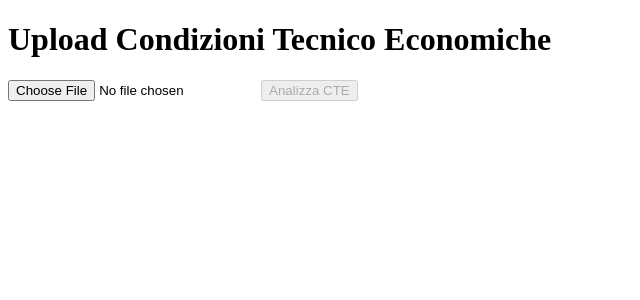
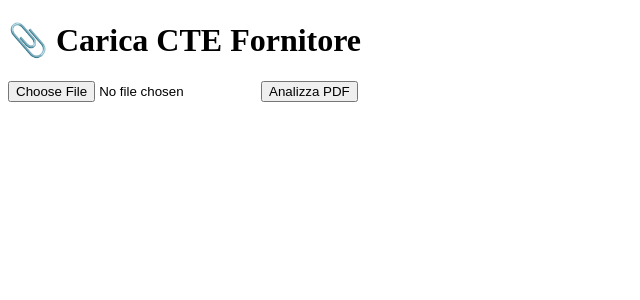
Before and after one commit to massimogalioto/frontend-offerte, a Next.js app: page /upload_cte in a window 1280 px wide. Shown: the top 300 px of the page, without its empty margins (0-640 px from the left). Built offline with nearby package versions, Linux system fonts and the light colour scheme.

Commit message:
Update upload_cte.jsx

```diff
--- a/pages/upload_cte.jsx
+++ b/pages/upload_cte.jsx
@@ -1,73 +1,125 @@
 import { useState } from 'react'
 
-export default function UploadCte() {
+export default function UploadCTE() {
   const [file, setFile] = useState(null)
-  const [analisi, setAnalisi] = useState(null)
+  const [risultato, setRisultato] = useState(null)
+  const [fonteCte, setFonteCte] = useState('')
   const [errore, setErrore] = useState(null)
-  const [caricamento, setCaricamento] = useState(false)
+  const [successo, setSuccesso] = useState(null)
+  const [loading, setLoading] = useState(false)
+  const [salvataggio, setSalvataggio] = useState(false)
 
-  const handleUpload = async () => {
+  const handleUpload = async e => {
+    e.preventDefault()
+    if (!file) return
+
     setErrore(null)
-    setAnalisi(null)
-    setCaricamento(true)
+    setSuccesso(null)
+    setRisultato(null)
+    setFonteCte('')
+    setLoading(true)
 
-    try {
     const formData = new FormData()
     formData.append('file', file)
 
-      // Step 1: upload e lettura testo
-      const resUpload = await fetch('https://backend-offerte-production.up.railway.app/upload-cte', {
+    try {
+      const res = await fetch('https://backend-offerte-production.up.railway.app/upload-cte', {
         method: 'POST',
+        headers: {
+          'x-api-key': 'mia_chiave_super_segreta_2024'
+        },
         body: formData
       })
-      const testoEstratto = await resUpload.json()
 
-      // Step 2: analisi testo con AI
-      const resAnalisi = await fetch('https://backend-offerte-production.up.railway.app/analizza-cte', {
+      const data = await res.json()
+      if (!res.ok || data.errore) throw new Error(data.dettagli || data.errore || 'Errore durante analisi CTE')
+      setRisultato(data.output_ai || data)
+    } catch (err) {
+      setErrore(err.message)
+    } finally {
+      setLoading(false)
+    }
+  }
+
+  const handleSalva = async () => {
+    if (!risultato) return
+
+    setSalvataggio(true)
+    setErrore(null)
+    setSuccesso(null)
+
+    try {
+      const res = await fetch('https://backend-offerte-production.up.railway.app/salva-offerta', {
         method: 'POST',
         headers: {
           'Content-Type': 'application/json',
           'x-api-key': 'mia_chiave_super_segreta_2024'
         },
-        body: JSON.stringify({ testo: testoEstratto.contenuto_testo })
+        body: JSON.stringify({
+          ...risultato,
+          fonte_cte: fonteCte
         })
-      const risultato = await resAnalisi.json()
+      })
 
-      setAnalisi(risultato)
+      const data = await res.json()
+      if (!res.ok || data.errore) throw new Error(data.errore || 'Errore nel salvataggio')
+      setSuccesso('✅ Offerta salvata in Airtable con successo.')
     } catch (err) {
-      setErrore('Errore durante l’analisi della CTE.')
+      setErrore(err.message)
     } finally {
-      setCaricamento(false)
+      setSalvataggio(false)
     }
   }
 
   return (
-    <main className="min-h-screen flex flex-col items-center justify-start p-6 bg-gray-100">
-      <h1 className="text-2xl font-bold mb-4">Upload Condizioni Tecnico Economiche</h1>
+    <main className="min-h-screen bg-gray-100 py-10 px-4 flex flex-col items-center">
+      <div className="bg-white shadow-md rounded p-6 w-full max-w-xl">
+        <h1 className="text-2xl font-bold mb-4">📎 Carica CTE Fornitore</h1>
+        <form onSubmit={handleUpload} className="space-y-4">
+          <input
+            type="file"
+            accept="application/pdf"
+            onChange={e => setFile(e.target.files[0])}
+            className="block w-full p-2 border rounded"
+            required
+          />
+          <button
+            type="submit"
+            className="bg-blue-600 text-white py-2 px-4 rounded hover:bg-blue-700"
+          >
+            {loading ? 'Analisi in corso...' : 'Analizza PDF'}
+          </button>
+        </form>
+
+        {errore && <p className="mt-4 text-red-600 font-semibold">❌ {errore}</p>}
+        {successo && <p className="mt-4 text-green-600 font-semibold">{successo}</p>}
+
+        {risultato && (
+          <div className="mt-6 space-y-4">
+            <h2 className="text-xl font-semibold">📋 Dati estratti:</h2>
+            <pre className="bg-gray-100 p-4 rounded overflow-x-auto text-sm">
+              {JSON.stringify(risultato, null, 2)}
+            </pre>
 
             <input
-        type="file"
-        accept=".pdf"
-        onChange={(e) => setFile(e.target.files[0])}
-        className="mb-4"
+              type="text"
+              placeholder="Fonte CTE (es. Acea Q2 2025)"
+              value={fonteCte}
+              onChange={e => setFonteCte(e.target.value)}
+              className="p-2 border rounded w-full"
+              required
             />
 
             <button
-        onClick={handleUpload}
-        className="bg-blue-600 text-white px-4 py-2 rounded disabled:opacity-50"
-        disabled={!file || caricamento}
+              onClick={handleSalva}
+              disabled={salvataggio || !fonteCte}
+              className="bg-green-600 text-white py-2 px-4 rounded hover:bg-green-700"
             >
-        {caricamento ? 'Caricamento in corso...' : 'Analizza CTE'}
+              {salvataggio ? 'Salvataggio...' : 'Salva in Airtable'}
             </button>
-
-      {errore && <p className="text-red-600 mt-4">{errore}</p>}
-
-      {analisi && (
-        <div className="mt-6 w-full max-w-3xl bg-white p-4 rounded shadow">
-          <h2 className="font-semibold mb-2">📄 Dati estratti:</h2>
-          <pre className="text-sm whitespace-pre-wrap break-all">{JSON.stringify(analisi, null, 2)}</pre>
           </div>
         )}
+      </div>
     </main>
   )
 }
```
Lines whose indentation alone changed are shown as unchanged.
